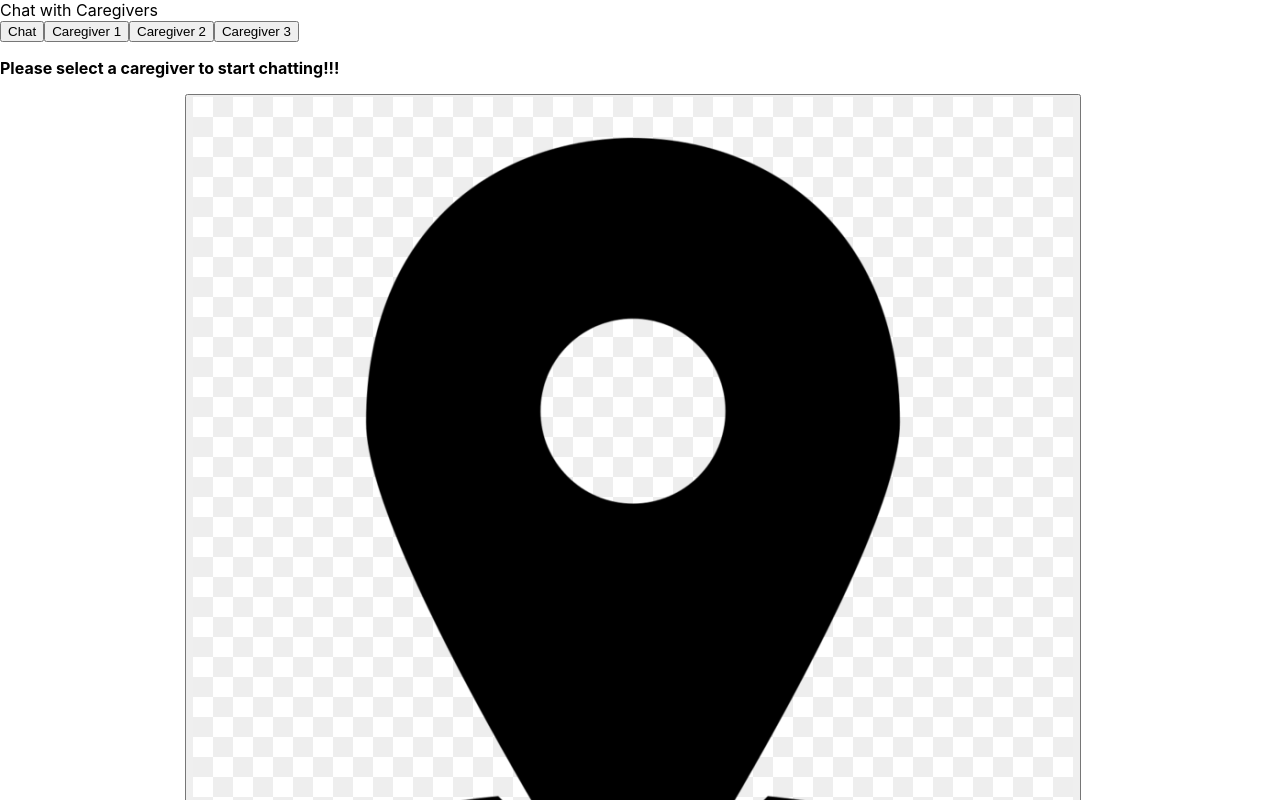
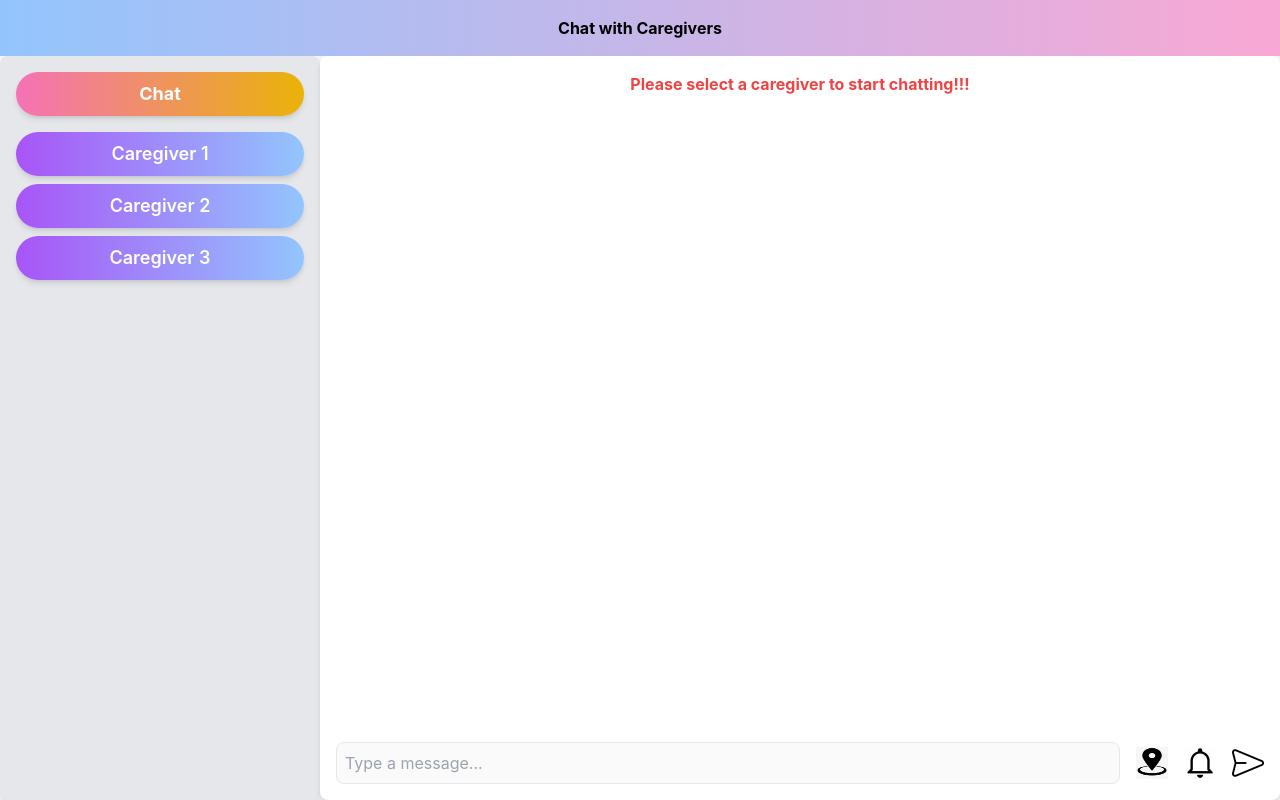
Before and after one commit to chamoindrejith/ElderCareConnect, a React (Create React App) app in the folder frontend/: page / in a window 1280 px wide. Shown: the top 800 px of the page. Built offline with nearby package versions, Linux system fonts and the light colour scheme.

Commit message:
Fix Error

```diff
--- a/frontend/package.json
+++ b/frontend/package.json
@@ -8,7 +8,7 @@
     "@testing-library/user-event": "^13.5.0",
     "react": "^18.3.1",
     "react-dom": "^18.3.1",
-    "react-scripts": "5.0.1",
+    "react-scripts": "^5.0.1",
     "web-vitals": "^2.1.4"
   },
   "scripts": {
@@ -38,6 +38,6 @@
   "devDependencies": {
     "autoprefixer": "^10.4.20",
     "postcss": "^8.4.49",
-    "tailwindcss": "^3.4.15"
+    "tailwindcss": "^3.4.17"
   }
 }
--- a/frontend/src/App.css
+++ b/frontend/src/App.css
@@ -47,6 +47,9 @@ body {
 .chat-container {
   display: flex;
   height: 100vh;
+  margin: 0;
+  padding: 0;
+  overflow: hidden;
 }
 
 .chat-main {
@@ -97,3 +100,7 @@ body {
 .icon-button:hover {
   color: #333;
 }
+
+html,body {
+  height: 100%;
+}
```
Also changed, not shown: frontend/tailwind.config.js (renamed from frontend/src/tailwind.config.js), 1 other file (tests, documents, lock files or other folders).
